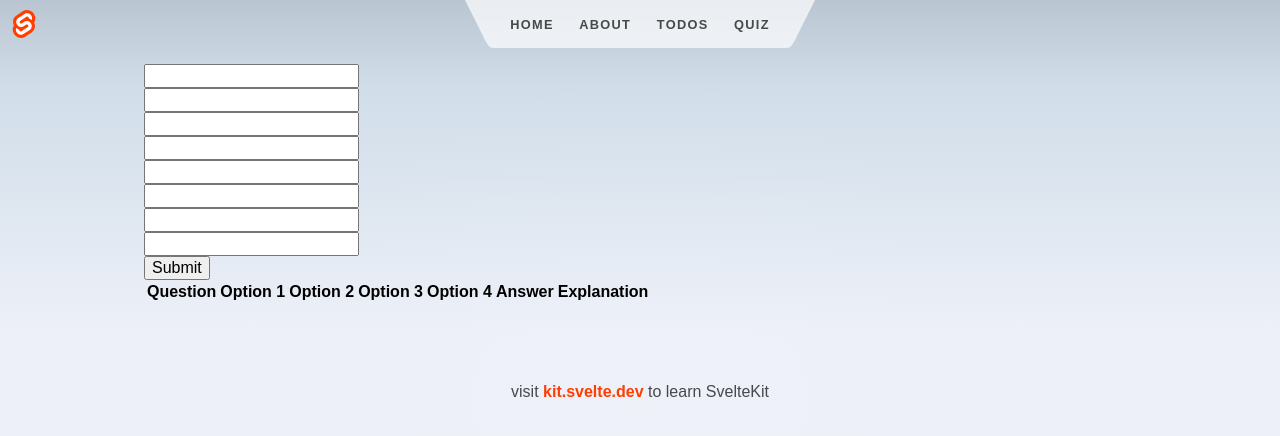
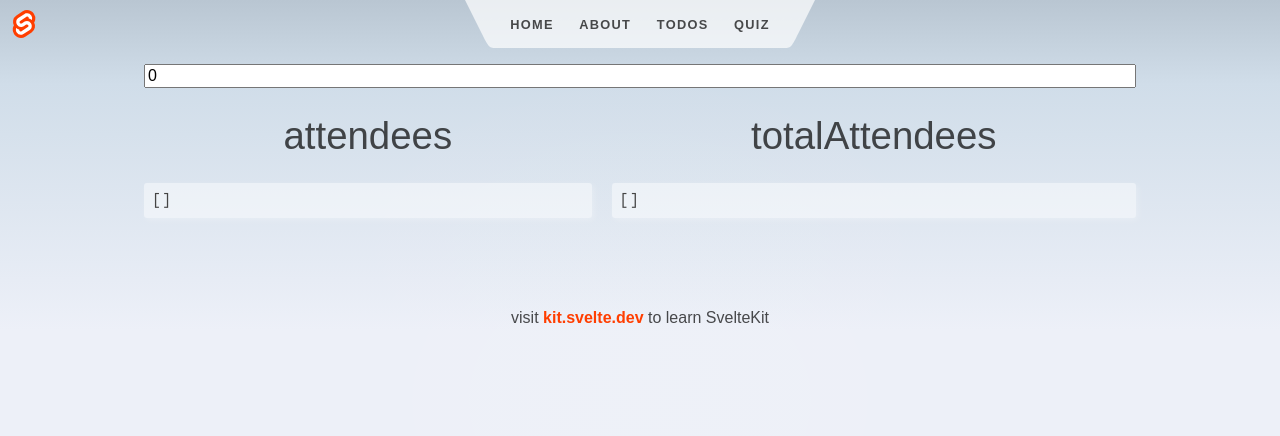
Before and after one commit to ashok-cse/my-sveltekit-app, a SvelteKit app: page /quiz in a window 1280 px wide. Shown: the top 436 px of the page. Built offline with nearby package versions, Linux system fonts and the light colour scheme.

Commit message:
Demo Dekha kya

```diff
--- a/src/routes/quiz/+page.svelte
+++ b/src/routes/quiz/+page.svelte
@@ -4,106 +4,37 @@
 	<meta name="description" content=" Quiz Panel app" />
 </svelte:head>
 <script>
+	let num = 0;
+	let totalAttendees = [];
+	let defaultAttendee = {
+		id: 1,
+		first: '',
+		age: undefined
+	};
+	function addPerson(attendee) {
+		totalAttendees = [...totalAttendees, attendee];
+	}
 
-
-    let question = [
-        {
-          value: "",
-            options: [
-                 {
-                    value: "",
-                 },
-                 {
-                    value: "",
-                 },
-                 {
-                    value: "",
-                 },
-                 {
-                    value: "",
-                 }
-                ],
-            answer: "",
-            correct: "",
-            explain: "",
-        },
-    ];
-
-
-
-    let demoquestion = [
-        {
-          value: "What is the capital of India?",
-            options: [
-                 {
-                    value: "Delhi",
-                 },
-                 {
-                    value: "Mumbai",
-                 },
-                 {
-                    value: "Kolkata",
-                 },
-                 {
-                    value: "Chennai",
-                 }
-                ],
-            answer: "Delhi",
-            correct: "Delhi",
-            explain: "Delhi is the capital of India",
-        },
-    ];
-
-    let newquestion = [...question];
-
-    function addQuestion() {
-        newquestion = [...newquestion, ...question];
-    }
-
+	$: attendees = Array(num).fill(defaultAttendee).map((v, i) => ({...v, id: i}));
 </script>
 
+<input bind:value={num} type="number"/>
 
+{#each attendees as attendee, i}
 <div>
-    <form on:submit={addQuestion}>
-        <input type="text" bind:value="{question[0].value}">
-        <br/>
-        <input type="text" bind:value="{question[0].options[0].value}">
-        <br/>
-        <input type="text" bind:value="{question[0].options[1].value}">
-        <br/>
-        <input type="text" bind:value="{question[0].options[2].value}">
-        <br/>
-        <input type="text" bind:value="{question[0].options[3].value}">
-        <br/>
-        <input type="text" bind:value="{question[0].answer}">
-        <br/>
-        <input type="text" bind:value="{question[0].correct}">
-        <br/>
-        <input type="text" bind:value="{question[0].explain}">
-        <br/>
-        <button type="submit">Submit</button>
-    </form>
+	<input type="text" bind:value={attendee.first} class="bg-transparent" placeholder="first" />
+	<input type="number" bind:value={attendee.age} class="bg-transparent" placeholder="age" />
+	<button type="button" on:click={() => addPerson(attendee)}>add</button>
+</div>
+{/each}
 
-    <table>
-        <tr>
-            <th>Question</th>
-            <th>Option 1</th>
-            <th>Option 2</th>
-            <th>Option 3</th>
-            <th>Option 4</th>
-            <th>Answer</th>
-            <th>Explanation</th>
-        </tr>
-        {#each newquestion as q}
-        <tr>
-            <td>{q.value}</td>
-            <td>{q.options[0].value}</td>
-            <td>{q.options[1].value}</td>
-            <td>{q.options[2].value}</td>
-            <td>{q.options[3].value}</td>
-            <td>{q.answer}</td>
-            <td>{q.explain}</td>
-        </tr>
-        {/each}
-    </table>
+<div style="display: flex;">
+	<div style="margin-right: 20px; flex-grow: 1">
+		<h1>attendees</h1>
+		<pre>{JSON.stringify(attendees, null, 2)}</pre>
+	</div>
+	<div style="flex-grow: 1">
+		<h1>totalAttendees</h1>
+		<pre>{JSON.stringify(totalAttendees, null, 2)}</pre>
+	</div>
 </div>
```
